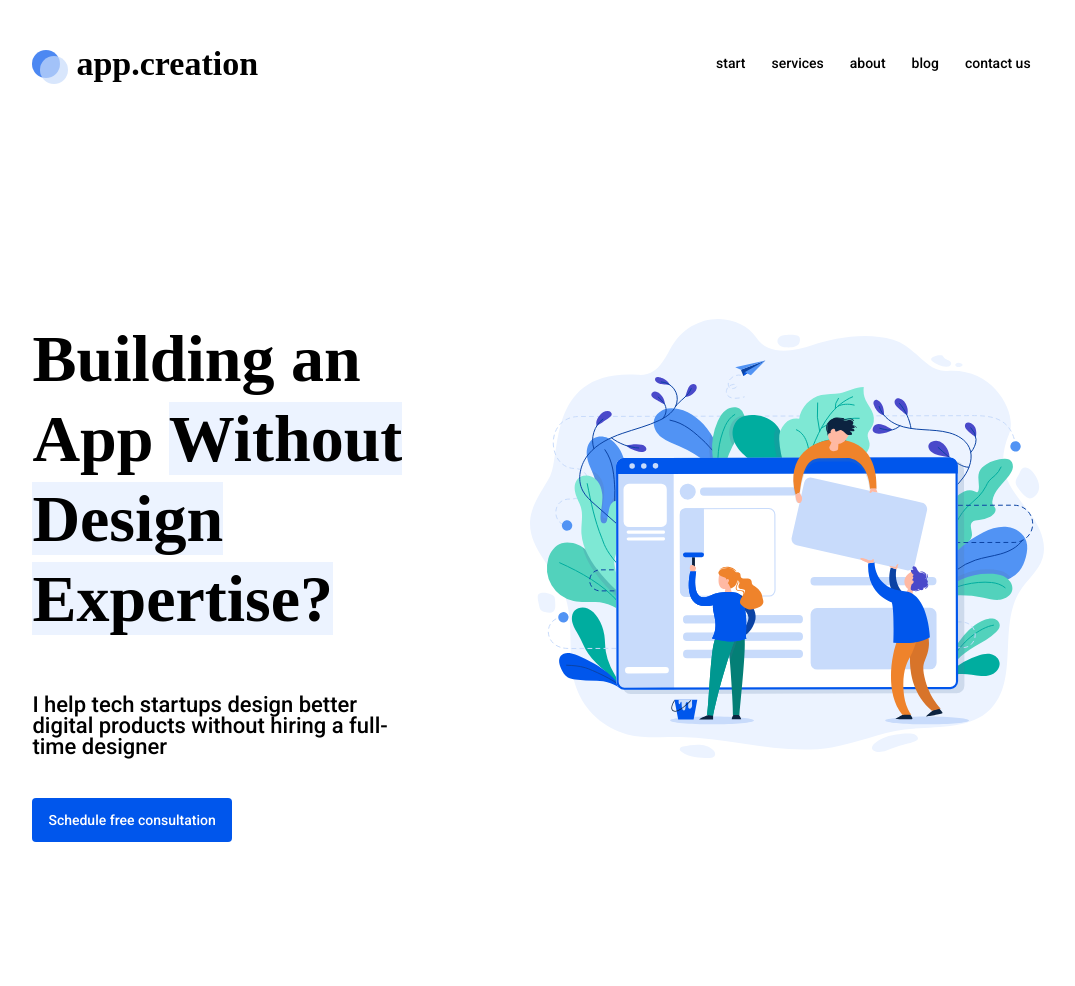
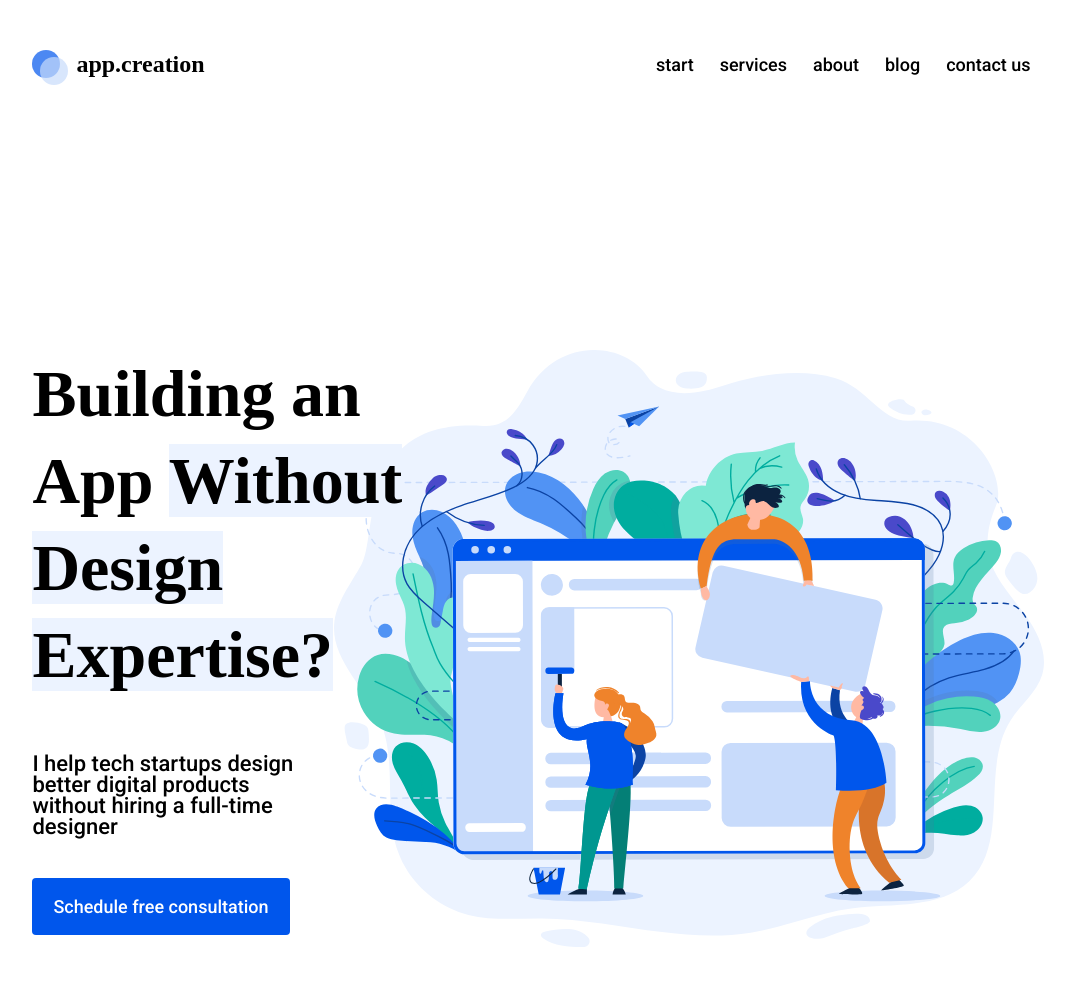
Before and after one commit to WebHeroSchool/Gleb1, a plain HTML site: page index.html in a window 1280 px wide. Shown: the whole page, without its empty margins (102-1177 px from the left). Before the commit the page ends 850 px from the top, so only its background shows below. Drawn offline with Linux system fonts and the light colour scheme.

Commit message:
no message

```diff
--- a/style.css
+++ b/style.css
@@ -1,7 +1,7 @@
 .header {
   display: flex;
   justify-content: space-between;
-  margin-bottom: 200px;
+  margin-bottom: 230px;
 }
 
 .wrapper {
@@ -20,7 +20,7 @@
   position: relative;
   padding: 40px 0;
   padding-left: 44px;
-  font: bold 34px/31px serif, arial, helvetica, sans-serif;
+  font: 700 24px/32px serif, arial, helvetica, sans-serif;
 }
 
 .logo__circle {
@@ -47,8 +47,7 @@
 .menu__item {
   position: relative;
   padding: 0 13px;
-  font: 500 14px/21px Roboto, arial, helvetica, sans-serif;
-  font-size: 14px;
+  font: 500 18px/21px Roboto, arial, helvetica, sans-serif;
   color: #000000;
   text-decoration: none;
   transition: opasity .5s;
@@ -96,25 +95,27 @@
 }
 
 .main {
-  padding-right: 63%;
+  padding: 0 63% 150px 0;
   background: top right no-repeat url(img/main-img.svg);
-  }
+  background-size: 710px 597px;
+}
 
 .main__title {
-  font: bold 66px/80px serif, arial, helvetica, sans-serif;
+  font: bold 66px/87px serif, arial, helvetica, sans-serif;
 }
 
 .main__subtitle {
+  padding-right: 24%;
   margin: 0 0 41px 0;
   font: 22px/21px Roboto, arial, helvetica, sans-serif;
 }
 
 .main__button {
   display: inline-block;
-  font: 14px/16px Roboto, arial, helvetica, sans-serif;
+  font: 18px/21px Roboto, arial, helvetica, sans-serif;
   color: #fff;
   background: #0056EC;
-  padding: 14px 16px;
+  padding: 18px 21px;
   text-decoration: none;
   border-radius: 4px;
   transition: opacity .5s;
```
